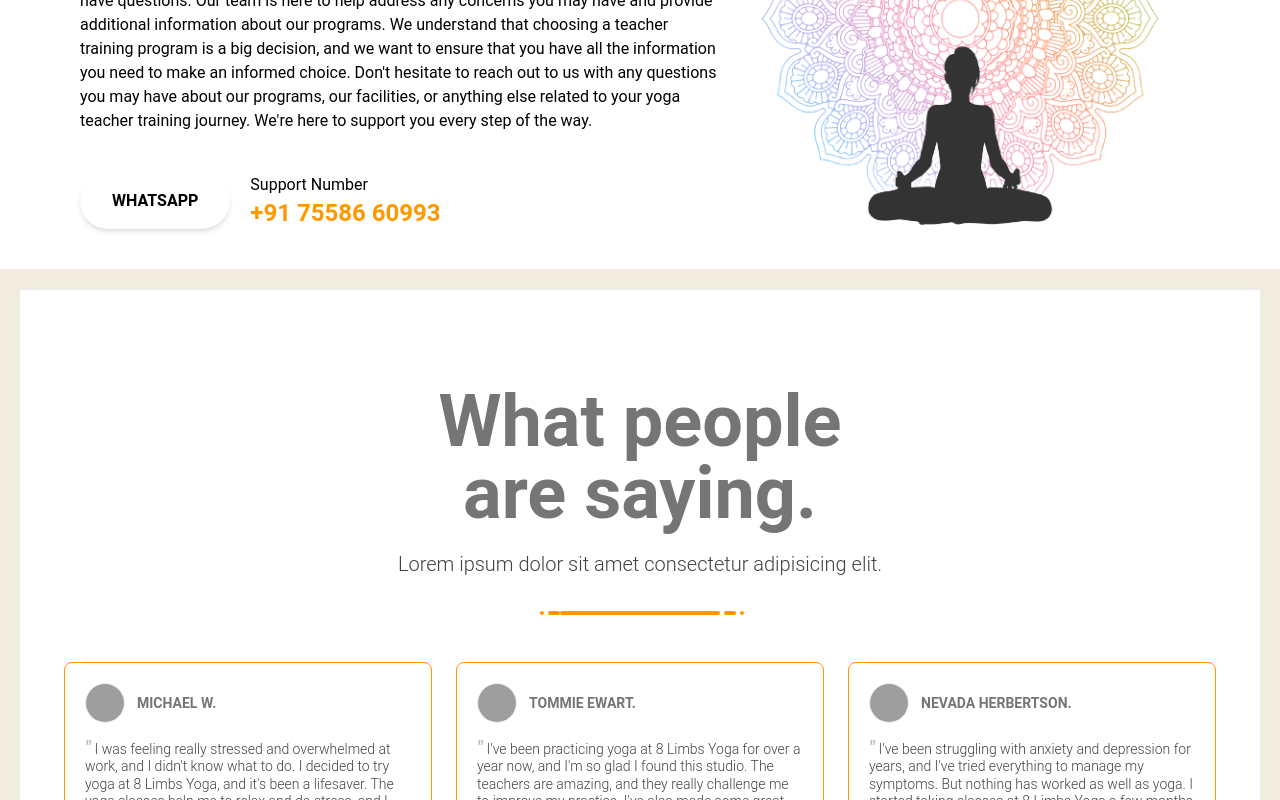
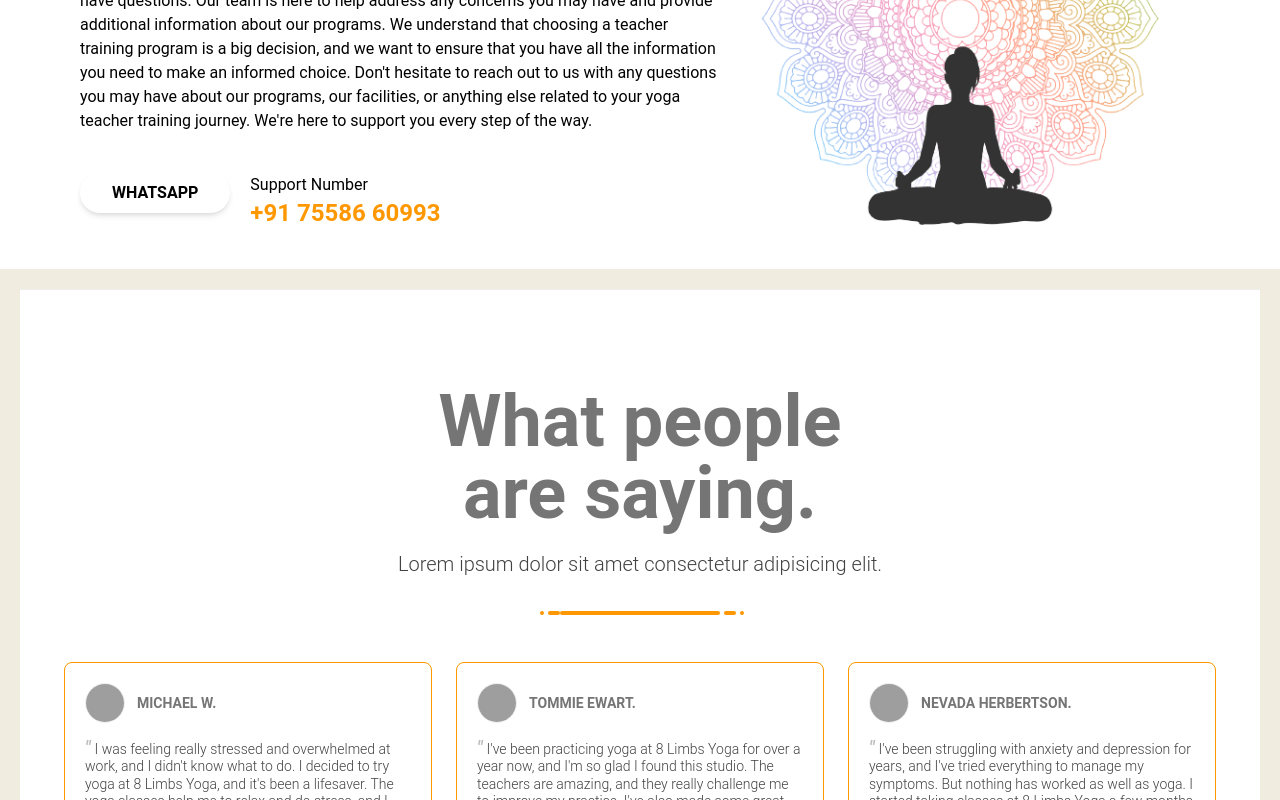
Before and after one commit to vins4407/8limbsyoga, a React (Vite) app: page / in a window 1280 px wide. Shown: the part 3600-4400 px from the top of the page. Built offline with nearby package versions, Linux system fonts and the light colour scheme; grey boxes are pictures that could not be loaded.

Commit message:
updated links

```diff
--- a/src/Components/Homepage/EnquirySection/Enquery.jsx
+++ b/src/Components/Homepage/EnquirySection/Enquery.jsx
@@ -17,15 +17,17 @@ function Enquery() {
 
                 </h1>
 
-                <div className='flex py-10 gap-5'>
-                    <button href="https://wa.link/z3apxg" class="relative py-2 px-8 text-black text-base font-bold uppercase rounded-[50px] overflow-hidden
+                <div className='flex flex-col md:flex-row py-10 gap-5'>
+                    <a href="https://wa.link/z3apxg">
+                        <button  class="relative py-2 px-8 text-black text-base font-bold uppercase rounded-[50px] overflow-hidden
                                         bg-white transition-all duration-400 ease-in-out shadow-md hover:scale-105
                                          hover:text-white hover:shadow-lg active:scale-90 before:absolute before:top-0 before:-left-full before:w-full before:h-full
                                          before:bg-gradient-to-r before:from-orange-500 before:to-orange-300 before:transition-all before:duration-500 before:ease-in-out before:z-[-1]
                                          before:rounded-[50px] hover:before:left-0">
                             Whatsapp
                         </button>
-                    <div>
+                    </a>
+                    <div >
                         <p>Support Number</p>
                         <a className='text-2xl text-orange-500 font-bold' href='tel:+91 75586 60993'>+91 75586 60993</a>
                     </div>
```
Lines whose indentation alone changed are shown as unchanged.
